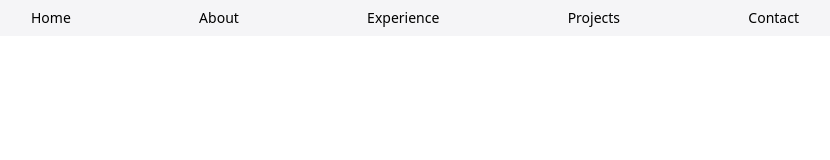
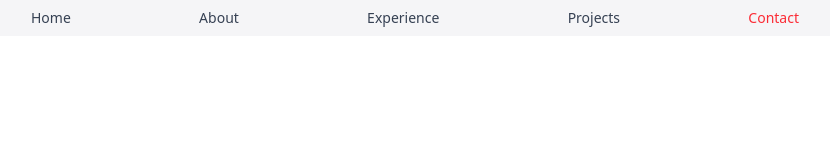
Before and after one commit to Sarthak-Kakkar-03/portfolio-website-v2, a React (Vite) app: page / in a window 1280 px wide. Shown: the top 160 px of the page, without its empty margins (225-1055 px from the left). Built offline with nearby package versions, Linux system fonts and the light colour scheme.

Commit message:
header working trail

```diff
--- a/src/components/header/header.jsx
+++ b/src/components/header/header.jsx
@@ -4,13 +4,25 @@ import { useState } from 'react'
 const Header = () => {
     const [isOpen, setIsOpen] = useState(false);
 
-    const links = (<>
-                <li><a href="">Home</a></li>
-                <li><a href="">About</a></li>
-                <li><a href="">Experience</a></li>
-                <li><a href="">Projects</a></li>
-                <li><a href="">Contact</a></li>
-                    </>)
+    const navLinks = ["Home", "About", "Experience", "Projects", "Contact"];
+
+    const links = navLinks.map((link) => (
+    <li key={link}>
+        <a
+        href=""
+        className={`font-medium md:font-light ${
+            link === "Contact"
+            ? "text-red-500 hover:text-red-700"
+            : "text-gray-700 hover:text-highlight"
+        }
+        hover:cursor-pointer
+        `}
+        >
+        {link}
+        </a>
+    </li>
+    ));
+
 
     const mainMenu = (
     <nav className='bg-surface w-full md:sticky flex justify-center p-2 text-sm'>
```
